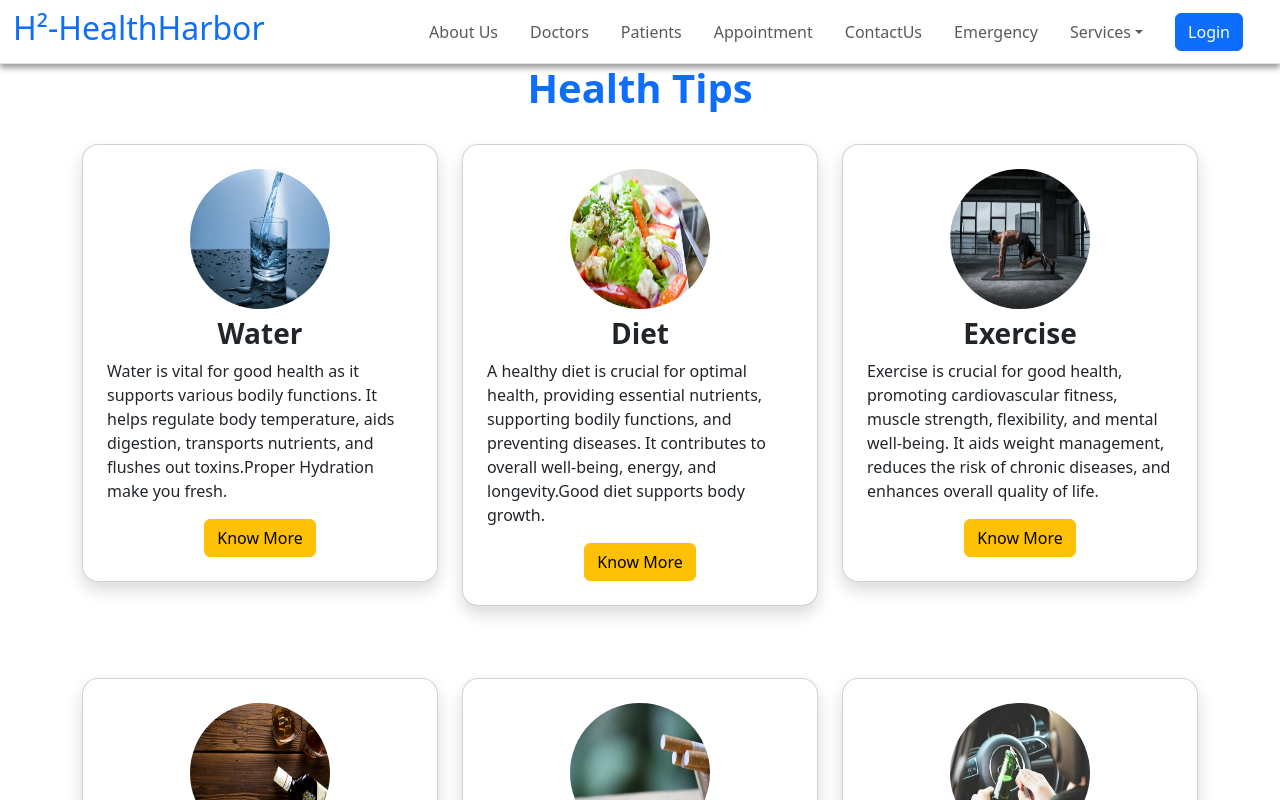
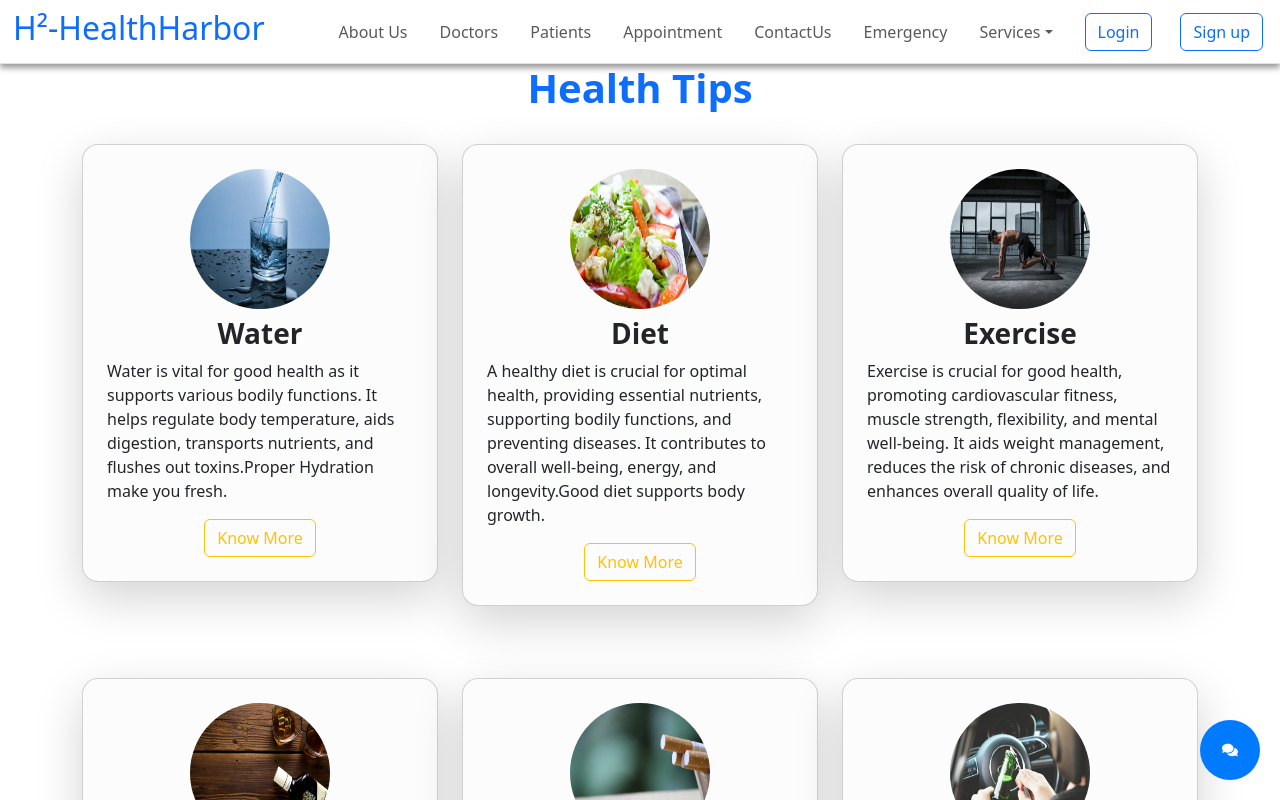
Before and after one commit to sakthivel2264/H2-HealthHarbor, a React (Vite) app in the folder client/: page /healthtips in a window 1280 px wide. Shown: the top 800 px of the page. Built offline with nearby package versions, Linux system fonts and the light colour scheme; no server answers.

Commit message:
style:ui changed

```diff
--- a/client/src/components/Card/HealthCard.css
+++ b/client/src/components/Card/HealthCard.css
@@ -1,7 +1,5 @@
 .healthCard:hover {
-  /* background: linear-gradient(to right, #007bff, #f07357); */
-  background: linear-gradient(to right, #007bff, #011e3d);
   transform: translateY(-10px);
-  transition: background 0.5s, transform 0.5s;
-  color: white;
+  transition: background 0.5s, transform 0.2s;
+  box-shadow:  0 0 20px black;
 }
--- a/client/src/components/Card/HealthTipsCard.jsx
+++ b/client/src/components/Card/HealthTipsCard.jsx
@@ -3,8 +3,8 @@ import React from "react";
 import "./HealthCard.css"
 const HealthTipsCard = ({ imageUrl, heading, content }) => {
   return (
-    <div className="col-lg-4 col-md-6  col-12 mb-4 ">
-      <div className="card p-4 my-4 shadow rounded-4 healthCard">
+    <div className="col-lg-4 col-md-6  col-12 mb-4   ">
+      <div className="card p-4 my-4 shadow-lg   rounded-4 healthCard bg-light-subtle ">
         <div className="d-flex justify-content-center">
           <img
             className="bd-placeholder-img rounded-circle"
@@ -18,7 +18,7 @@ const HealthTipsCard = ({ imageUrl, heading, content }) => {
         <h3 className="fw-semibold text-center my-2">{heading}</h3>
         <p>{content}</p>
         <div className="d-flex justify-content-center">
-          <a className="btn btn-warning" href="#">
+          <a className="btn btn-outline-warning" href="#">
             Know More
           </a>
         </div>
--- a/client/src/components/Navbar1.jsx
+++ b/client/src/components/Navbar1.jsx
@@ -136,7 +136,10 @@ const Navbar1 = () => {
             ) : (
               <>
                 <Link to="/login">
-                  <button className="btn btn-primary  mx-4">Login</button>
+                  <button className="btn btn-outline-primary  mx-4">Login</button>
+                </Link>
+                <Link to="/signup">
+                  <button className="btn btn-outline-primary  mx-1">Sign up</button>
                 </Link>
               </>
             )}
--- a/client/src/components/UserDashboard/Profile.jsx
+++ b/client/src/components/UserDashboard/Profile.jsx
@@ -4,8 +4,8 @@ import { Link } from "react-router-dom";
 const Profile = () => {
   const { user } = useAuth();
   return (
-    <div className="container my-2">
-      <div className=" p-5 bg-body ">
+    <div className="container my-2 profile w-100 ">
+      <div className=" p-5 bg-body shadow-lg rounded-3 ">
         <h1 className="  fw-semibold">Profile</h1>
         <p className=" mb-4">Name: {user.username}</p>
         <p className=" mb-4">Email: {user.email}</p>
--- a/client/src/index.css
+++ b/client/src/index.css
@@ -71,6 +71,8 @@ html{
 footer{
   border-top: 1px solid black;
 }
-form{
-
+.profile{
+  display: flex;
+  justify-content: center;
+  align-items: center;
 }
--- a/client/src/pages/HealthTips.jsx
+++ b/client/src/pages/HealthTips.jsx
@@ -1,4 +1,5 @@
 import React from "react";
+import FastBot from "../components/FastBot/Fastbot"
 import HealthTipsCard from "../components/Card/HealthTipsCard";
 const HealthTips = () => {
   return (
@@ -66,6 +67,7 @@ const HealthTips = () => {
           />
         </div>
       </div>
+      <FastBot/>
     </>
   );
 };
--- a/client/src/pages/Login.jsx
+++ b/client/src/pages/Login.jsx
@@ -157,7 +157,7 @@ const Login = () => {
             >
               Submit
             </button>
-            <Link to="/Signup" className="">Signup</Link>
+
           </form>
 
         </div>
--- a/client/src/pages/Signup.jsx
+++ b/client/src/pages/Signup.jsx
@@ -6,7 +6,7 @@ import { useAuth } from "../store/auth";
 
 import "slick-carousel/slick/slick.css";
 import "slick-carousel/slick/slick-theme.css";
-import FastBot from "../components/FastBot/Fastbot";
+
 
 const Signup = () => {
   // Signup form logic
@@ -197,7 +197,6 @@ const Signup = () => {
           </form>
         </div>
       </div>
-      <FastBot/>
     </div>
   );
 };
--- a/client/src/pages/Surgery.jsx
+++ b/client/src/pages/Surgery.jsx
@@ -34,21 +34,21 @@ const Surgery = () => {
           <img
             src="/images/Surgery/Healthifysurgery1.png"
             alt="surgery"
-            className="d-block w-100"
+            className="d-block w-80"
           />
         </div>
         <div className="carousel-item">
           <img
             src="/images/Surgery/Healthifysurgery2.png"
             alt=""
-            className="d-block w-100"
+            className="d-block w-80"
           />
         </div>
         <div className="carousel-item">
           <img
             src="/images/Surgery/Healthifysurgery3.png"
             alt=""
-            className="d-block w-100"
+            className="d-block w-80 "
           />
         </div>
       </div>
--- a/client/src/pages/UserDashboard.jsx
+++ b/client/src/pages/UserDashboard.jsx
@@ -13,14 +13,14 @@ const UserDashboard = () => {
         {/* Row 1 */}
         <div className="container px-2 py-2" id="featured-3">
           <div className="row g-4">
-            <div className="col col-md-6 col-lg-4">
+            <div className="col col-md-6 col-lg-4 ">
               <UserDashboardCard
                 imageSrc="/images/userDashboard/my-booking.png"
                 altText="my booking"
                 title="My Bookings"
               />
             </div>{" "}
-            <div className="col col-md-6 col-lg-4">
+            <div className="col col-md-6 col-lg-4 ">
               <UserDashboardCard
                 imageSrc="/images/userDashboard/report_icon.png"
                 altText="my report"
```
Also changed, not shown: 1 other file (tests, documents, lock files or other folders).
